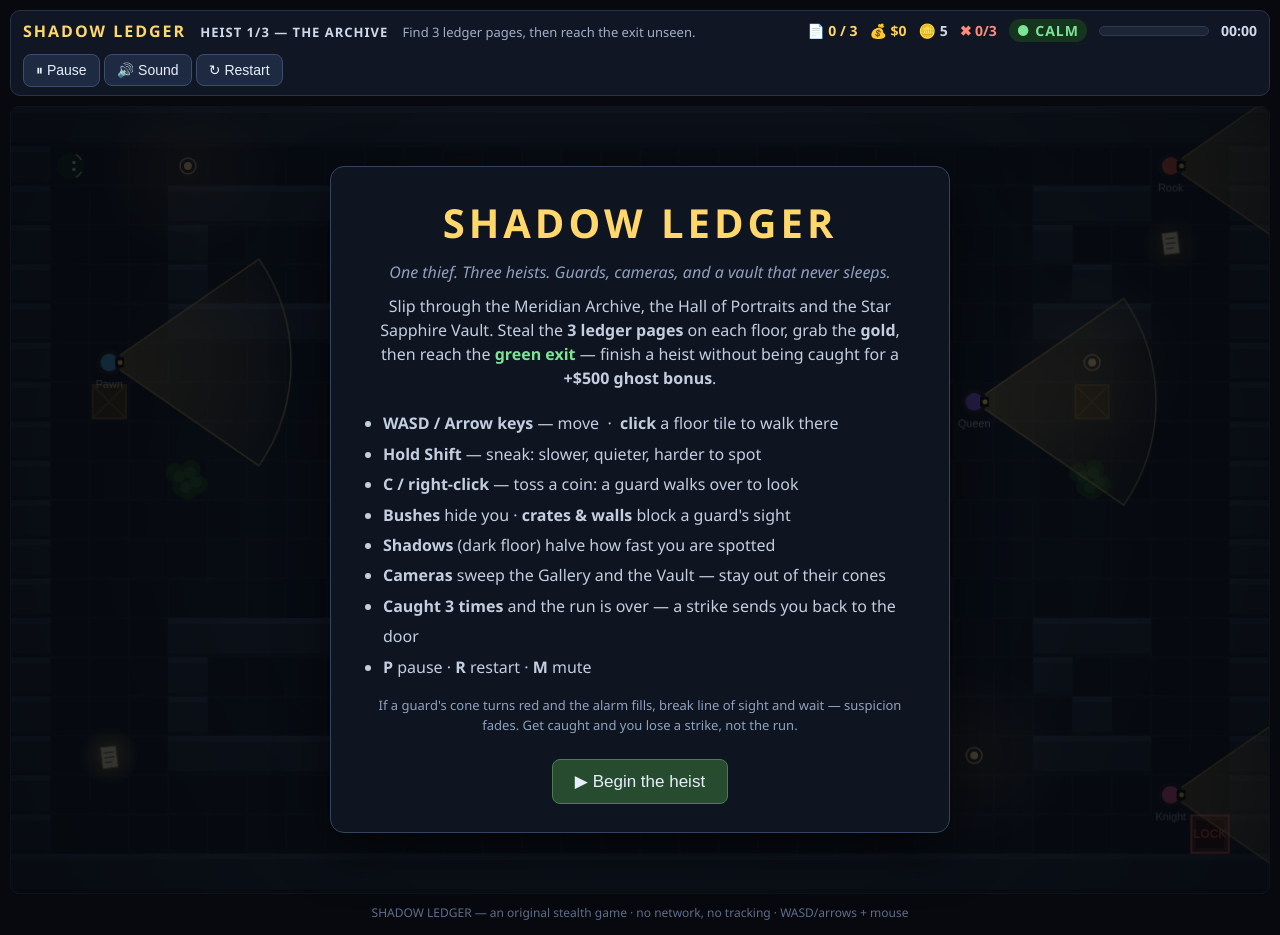
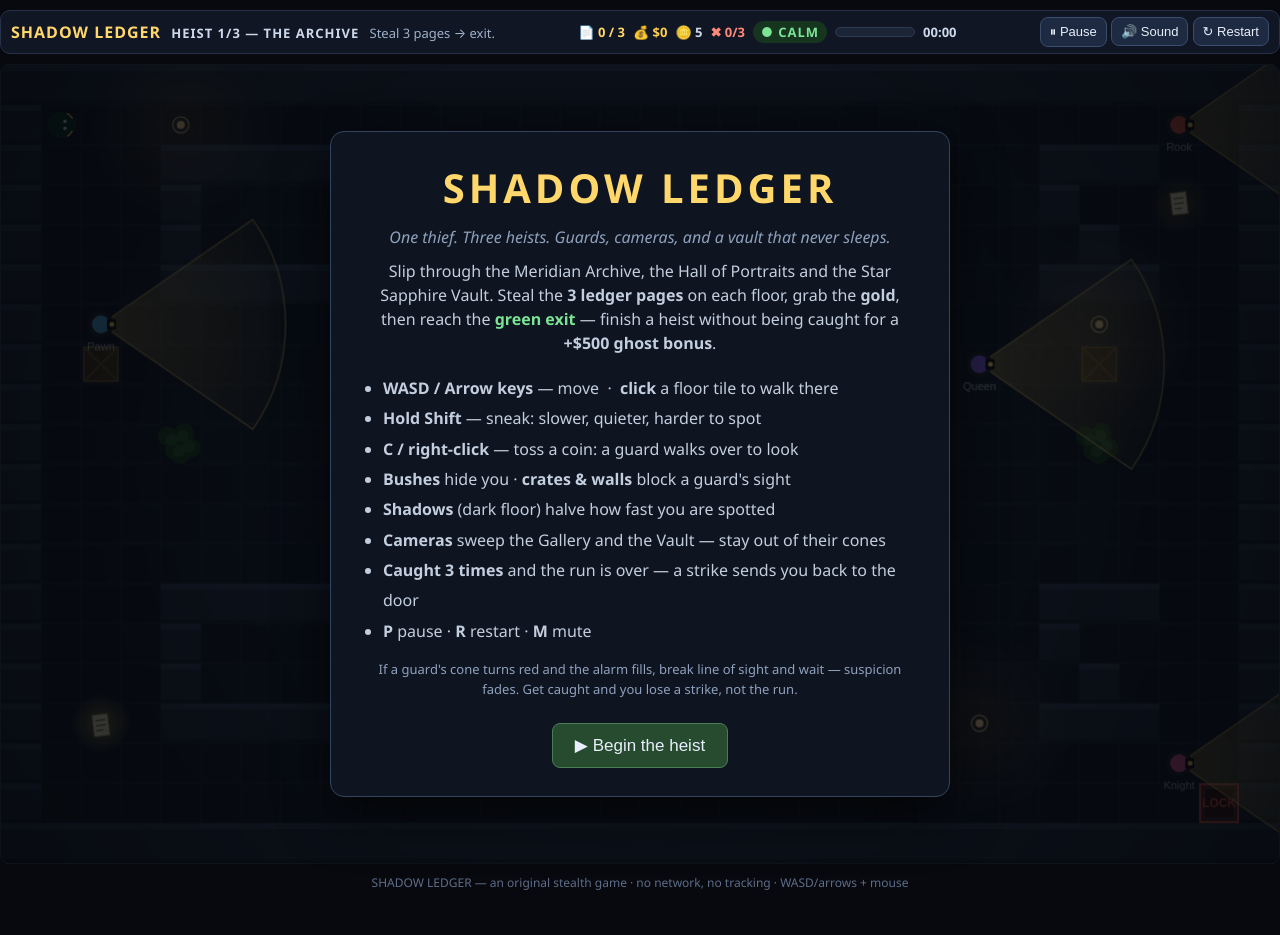
Before and after one commit to sanschiko3-dotcom/best-stealth-game-20261121-1759, a plain HTML site: page game/index.html in a window 1280 px wide. After the commit the page ends 905 px from the top, so only its background shows below. Drawn offline with Linux system fonts and the light colour scheme; animation ran at ten frames a second.

Commit message:
Shadow Ledger v2: README, single-line HUD, real v2 screenshots (1280x940)

```diff
--- a/game/index.html
+++ b/game/index.html
@@ -12,7 +12,7 @@
     <div class="hud-left">
       <span id="hud-title">SHADOW LEDGER</span>
       <span id="hud-level">HEIST 1/3 — THE ARCHIVE</span>
-      <span id="hud-objective">Find 3 ledger pages, then reach the exit unseen.</span>
+      <span id="hud-objective">Steal 3 pages → exit.</span>
     </div>
     <div class="hud-mid">
       <span id="hud-pages" title="Ledger pages found">📄 0 / 3</span>
--- a/game/src/main.js
+++ b/game/src/main.js
@@ -320,7 +320,7 @@ export function createGame() {
 const game = createGame();
 
 function syncHud() {
-  hudLevel.textContent = 'HEIST ' + (game.levelIndex + 1) + '/3 — ' + game.level.name;
+  hudLevel.textContent = 'HEIST ' + (game.levelIndex + 1) + '/3 \u00b7 ' + game.level.name;
   hudPages.textContent = '📄 ' + game.pagesFound + ' / 3';
   hudScore.textContent = '$' + game.score;
   hudStrikes.textContent = '✖ ' + game.strikes + '/3';
@@ -337,7 +337,7 @@ function syncHud() {
   hudTime.textContent = formatTime(game.time);
   hudObjective.textContent = game.pagesFound === 3
     ? 'All pages stolen — reach the green EXIT!'
-    : 'Steal 3 ledger pages, then reach the exit unseen.';
+    : 'Steal 3 pages \u2192 exit.';
   if (game.state === 'levelclear') {
     document.getElementById('levelclear-stats').textContent =
       game.level.name + ' cleared — score $' + game.score +
--- a/game/style.css
+++ b/game/style.css
@@ -8,33 +8,34 @@ body {
   display: flex;
   justify-content: center;
 }
-#wrap { width: 1280px; max-width: 100vw; padding: 10px 10px 14px; }
+#wrap { width: 1280px; max-width: 100vw; padding: 10px 0 14px; }
 #hud {
-  display: flex; align-items: center; justify-content: space-between; gap: 12px;
+  display: flex; align-items: center; justify-content: space-between; gap: 8px;
   background: #101623; border: 1px solid #263248; border-radius: 10px;
-  padding: 8px 12px; margin-bottom: 10px; flex-wrap: wrap;
+  padding: 6px 10px; margin-bottom: 10px; flex-wrap: nowrap;
 }
-#hud-title { font-weight: 800; letter-spacing: 2px; color: #ffd76a; margin-right: 10px; }
-#hud-level { font-weight: 700; letter-spacing: 1px; color: #cdd8ea; margin-right: 10px; font-size: 13px; }
+#hud-title { font-weight: 800; letter-spacing: 1px; color: #ffd76a; margin-right: 6px; white-space: nowrap; }
+#hud-level { font-weight: 700; letter-spacing: 1px; color: #cdd8ea; margin-right: 6px; font-size: 13px; white-space: nowrap; }
 #hud-score { font-weight: 700; color: #ffcf4d; }
 #hud-coins { font-weight: 700; color: #cdd8ea; }
 #hud-strikes { font-weight: 700; color: #ff8a7a; }
 #hud-objective { color: #9fb0c9; font-size: 13px; }
-.hud-mid { display: flex; align-items: center; gap: 12px; font-size: 14px; }
+.hud-mid { display: flex; align-items: center; gap: 8px; font-size: 13px; }
+.hud-mid span { white-space: nowrap; }
 #hud-pages { font-weight: 700; color: #ffd76a; }
 #hud-alert { font-weight: 800; letter-spacing: 1px; padding: 2px 8px; border-radius: 20px; }
 .alert-calm { background: #16351f; color: #7be495; }
 .alert-wary { background: #4a3a10; color: #ffd76a; }
 .alert-hunt { background: #571b1b; color: #ff8a7a; }
 #hud-meter {
-  display: inline-block; width: 110px; height: 10px; border-radius: 6px;
+  display: inline-block; width: 80px; height: 10px; border-radius: 6px;
   background: #1c2536; border: 1px solid #2c3a52; overflow: hidden; vertical-align: middle;
 }
 #hud-meter-fill { display: block; height: 100%; width: 0%; background: #ffd76a; transition: width 120ms linear; }
 #hud-time { font-variant-numeric: tabular-nums; font-weight: 700; color: #cdd8ea; }
 .hud-right button, .panel button {
   background: #1d2a42; color: #e8eefb; border: 1px solid #3a4d6d; border-radius: 8px;
-  padding: 7px 12px; font-size: 14px; cursor: pointer;
+  padding: 6px 9px; font-size: 13px; cursor: pointer; white-space: nowrap;
 }
 .hud-right button:hover, .panel button:hover { background: #2a3c5c; border-color: #5a7396; }
 #stage { position: relative; width: 1280px; max-width: 100%; aspect-ratio: 1280 / 800; }
```
Also changed, not shown: screenshots/1-cover.jpg, screenshots/2-cone.jpg, screenshots/3-hide.jpg, screenshots/4-exit.jpg, 1 other file.
